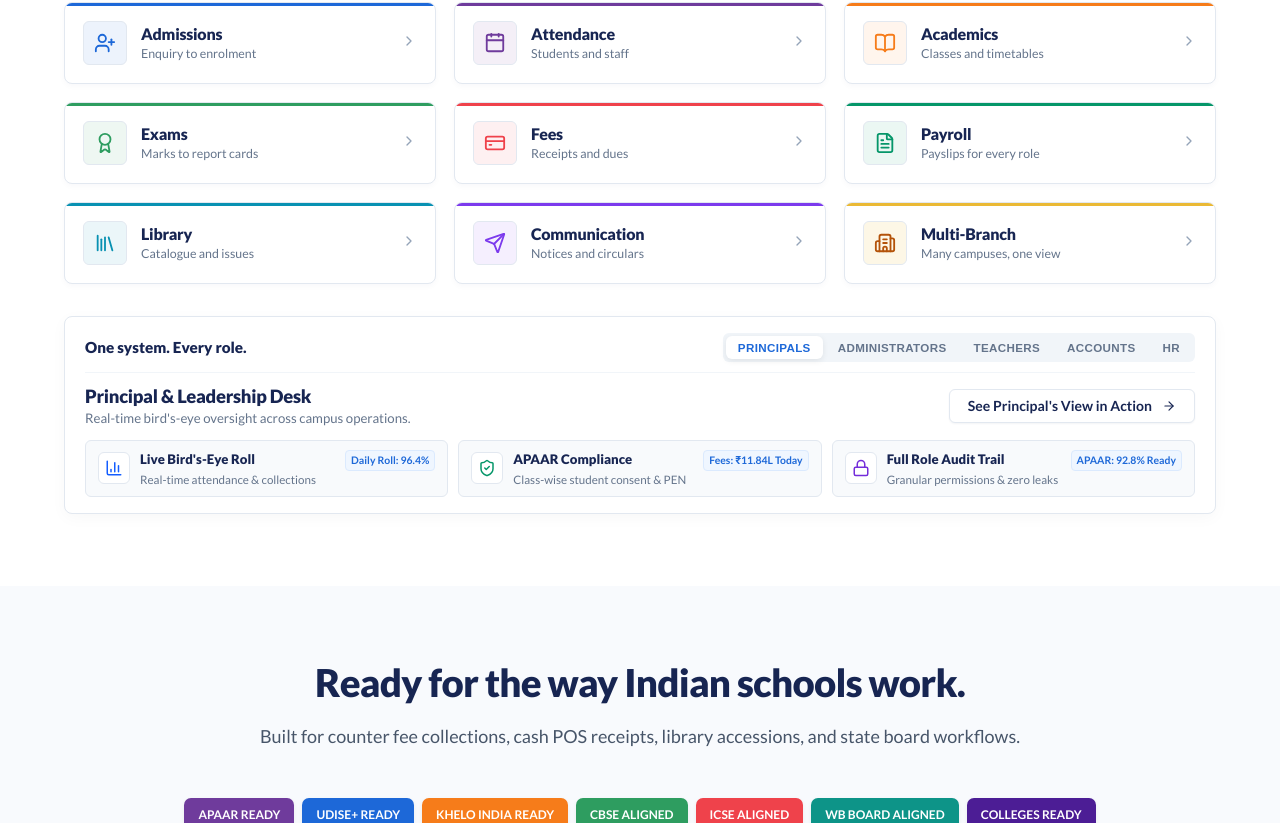
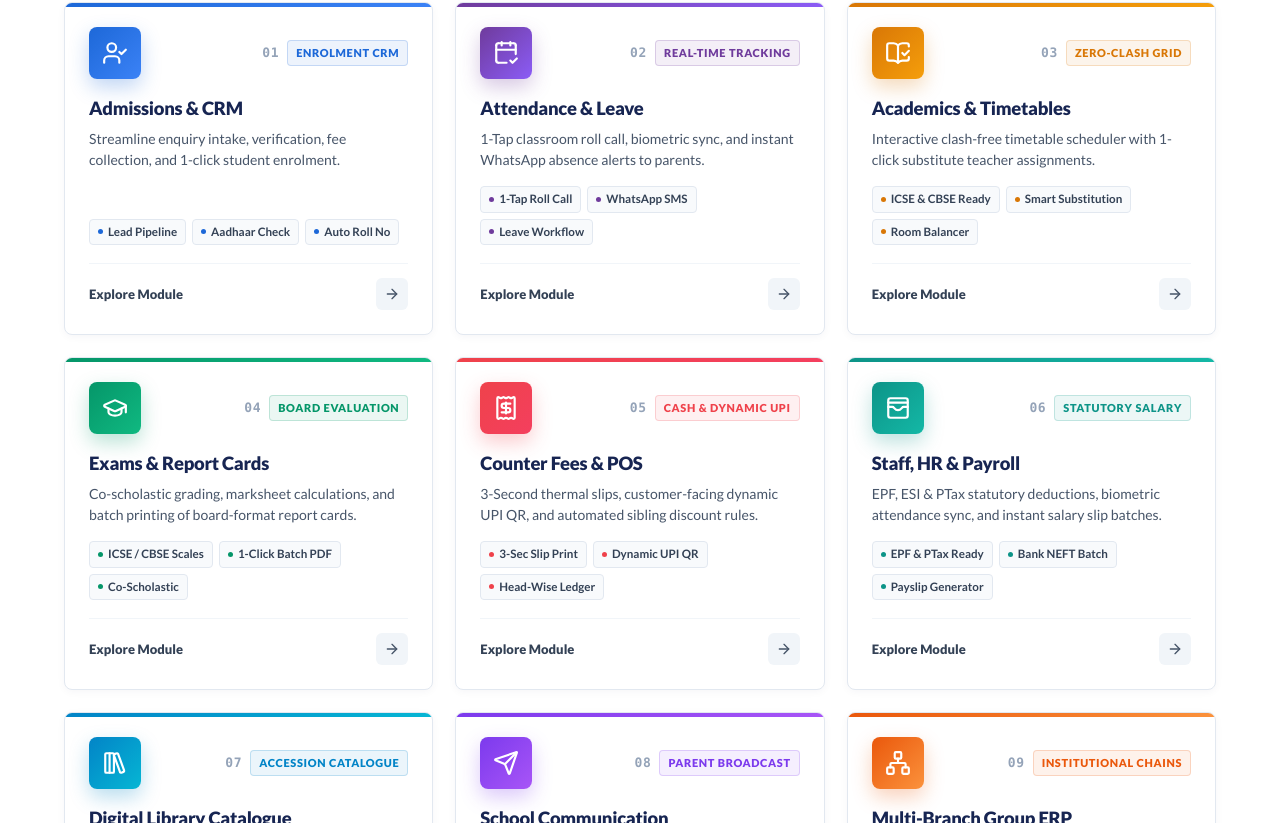
Before and after one commit to Tushar-kumar-sah/zynapte-pragya, a React (Vite) app: page / in a window 1280 px wide. Shown: the part 917-1740 px from the top of the page. Built offline with nearby package versions, Linux system fonts and the light colour scheme.

Commit message:
Redesign core 9 ERP modules section with vibrant gradient icon tiles, badges, feature chips, animated arrows and interconnected OS ribbon

```diff
--- a/src/pages/Home.jsx
+++ b/src/pages/Home.jsx
@@ -7,7 +7,8 @@ import {
   FileText, Library, Send, Building2, Sun, Moon, Laptop,
   Eye, ChevronRight, Phone, BarChart3, Settings, Layers,
   UserCheck, FileUp, Search, Receipt, CalendarCheck,
-  ScanLine, Printer, FileSpreadsheet, Smartphone, Clock
+  ScanLine, Printer, FileSpreadsheet, Smartphone, Clock,
+  CalendarCheck2, BookOpenCheck, GraduationCap, WalletCards, LibraryBig, Network
 } from 'lucide-react';
 import ErpMockup from '../components/ErpMockup';
 import ApaarTracker from '../components/ApaarTracker';
@@ -50,74 +51,119 @@ export default function Home() {
   const coreNineModules = [
     {
       id: 'admissions',
-      title: 'Admissions',
-      subtitle: 'Enquiry to enrolment',
-      icon: <UserPlus size={22} />,
-      colorClass: 'module-accent--blue',
+      num: '01',
+      title: 'Admissions & CRM',
+      subtitle: 'Streamline enquiry intake, verification, fee collection, and 1-click student enrolment.',
+      icon: <UserCheck size={26} color="#FFFFFF" />,
+      accent: '#1D68D8',
+      rgb: '29, 104, 216',
+      gradient: 'linear-gradient(135deg, #1D68D8 0%, #3B82F6 100%)',
+      badge: 'ENROLMENT CRM',
+      chips: ['Lead Pipeline', 'Aadhaar Check', 'Auto Roll No'],
       path: '/student-management'
     },
     {
       id: 'attendance',
-      title: 'Attendance',
-      subtitle: 'Students and staff',
-      icon: <Calendar size={22} />,
-      colorClass: 'module-accent--purple',
+      num: '02',
+      title: 'Attendance & Leave',
+      subtitle: '1-Tap classroom roll call, biometric sync, and instant WhatsApp absence alerts to parents.',
+      icon: <CalendarCheck2 size={26} color="#FFFFFF" />,
+      accent: '#6F3B9C',
+      rgb: '111, 59, 156',
+      gradient: 'linear-gradient(135deg, #6F3B9C 0%, #8B5CF6 100%)',
+      badge: 'REAL-TIME TRACKING',
+      chips: ['1-Tap Roll Call', 'WhatsApp SMS', 'Leave Workflow'],
       path: '/attendance-management'
     },
     {
       id: 'academics',
-      title: 'Academics',
-      subtitle: 'Classes and timetables',
-      icon: <BookOpen size={22} />,
-      colorClass: 'module-accent--orange',
+      num: '03',
+      title: 'Academics & Timetables',
+      subtitle: 'Interactive clash-free timetable scheduler with 1-click substitute teacher assignments.',
+      icon: <BookOpenCheck size={26} color="#FFFFFF" />,
+      accent: '#D97706',
+      rgb: '217, 119, 6',
+      gradient: 'linear-gradient(135deg, #D97706 0%, #F59E0B 100%)',
+      badge: 'ZERO-CLASH GRID',
+      chips: ['ICSE & CBSE Ready', 'Smart Substitution', 'Room Balancer'],
       path: '/academics-timetable'
     },
     {
       id: 'exams',
-      title: 'Exams',
-      subtitle: 'Marks to report cards',
-      icon: <Award size={22} />,
-      colorClass: 'module-accent--green',
+      num: '04',
+      title: 'Exams & Report Cards',
+      subtitle: 'Co-scholastic grading, marksheet calculations, and batch printing of board-format report cards.',
+      icon: <GraduationCap size={26} color="#FFFFFF" />,
+      accent: '#059669',
+      rgb: '5, 150, 105',
+      gradient: 'linear-gradient(135deg, #059669 0%, #10B981 100%)',
+      badge: 'BOARD EVALUATION',
+      chips: ['ICSE / CBSE Scales', '1-Click Batch PDF', 'Co-Scholastic'],
       path: '/exam-result-management'
     },
     {
       id: 'fees',
-      title: 'Fees',
-      subtitle: 'Receipts and dues',
-      icon: <CreditCard size={22} />,
-      colorClass: 'module-accent--coral',
+      num: '05',
+      title: 'Counter Fees & POS',
+      subtitle: '3-Second thermal slips, customer-facing dynamic UPI QR, and automated sibling discount rules.',
+      icon: <Receipt size={26} color="#FFFFFF" />,
+      accent: '#EF424B',
+      rgb: '239, 66, 75',
+      gradient: 'linear-gradient(135deg, #EF424B 0%, #F43F5E 100%)',
+      badge: 'CASH & DYNAMIC UPI',
+      chips: ['3-Sec Slip Print', 'Dynamic UPI QR', 'Head-Wise Ledger'],
       path: '/fees-management'
     },
     {
       id: 'payroll',
-      title: 'Payroll',
-      subtitle: 'Payslips for every role',
-      icon: <FileText size={22} />,
-      colorClass: 'module-accent--emerald',
+      num: '06',
+      title: 'Staff, HR & Payroll',
+      subtitle: 'EPF, ESI & PTax statutory deductions, biometric attendance sync, and instant salary slip batches.',
+      icon: <WalletCards size={26} color="#FFFFFF" />,
+      accent: '#0D9488',
+      rgb: '13, 148, 136',
+      gradient: 'linear-gradient(135deg, #0D9488 0%, #14B8A6 100%)',
+      badge: 'STATUTORY SALARY',
+      chips: ['EPF & PTax Ready', 'Bank NEFT Batch', 'Payslip Generator'],
       path: '/staff-payroll-management'
     },
     {
       id: 'library',
-      title: 'Library',
-      subtitle: 'Catalogue and issues',
-      icon: <Library size={22} />,
-      colorClass: 'module-accent--cyan',
+      num: '07',
+      title: 'Digital Library Catalogue',
+      subtitle: 'Barcode accession cataloguing, NCERT curriculum search, and automatic overdue fine alerts.',
+      icon: <LibraryBig size={26} color="#FFFFFF" />,
+      accent: '#0284C7',
+      rgb: '2, 132, 199',
+      gradient: 'linear-gradient(135deg, #0284C7 0%, #06B6D4 100%)',
+      badge: 'ACCESSION CATALOGUE',
+      chips: ['Barcode Scanner', 'NCERT Book Index', 'Overdue Tracking'],
       path: '/features'
     },
     {
       id: 'communication',
-      title: 'Communication',
-      subtitle: 'Notices and circulars',
-      icon: <Send size={22} />,
-      colorClass: 'module-accent--violet',
+      num: '08',
+      title: 'School Communication',
+      subtitle: 'Official circulars, emergency holiday broadcasts, exam schedules, and parent announcements.',
+      icon: <Send size={26} color="#FFFFFF" />,
+      accent: '#7C3AED',
+      rgb: '124, 58, 237',
+      gradient: 'linear-gradient(135deg, #7C3AED 0%, #A855F7 100%)',
+      badge: 'PARENT BROADCAST',
+      chips: ['WhatsApp Push', 'Circular Manager', 'SMS Fallback'],
       path: '/school-communication'
     },
     {
       id: 'multi-branch',
-      title: 'Multi-Branch',
-      subtitle: 'Many campuses, one view',
-      icon: <Building2 size={22} />,
-      colorClass: 'module-accent--gold',
+      num: '09',
+      title: 'Multi-Branch Group ERP',
+      subtitle: '1-Click executive campus switcher with segregated accounting ledgers and group-wide MIS.',
+      icon: <Network size={26} color="#FFFFFF" />,
+      accent: '#EA580C',
+      rgb: '234, 88, 12',
+      gradient: 'linear-gradient(135deg, #EA580C 0%, #FB923C 100%)',
+      badge: 'INSTITUTIONAL CHAINS',
+      chips: ['1-Click Switcher', 'Separate Books', 'Unified MIS'],
       path: '/multi-branch-management'
     }
   ];
@@ -240,19 +286,70 @@ export default function Home() {
           {/* 9 Core ERP Modules in a Balanced 3x3 Grid */}
           <div className="core-nine-modules-grid">
             {coreNineModules.map((mod) => (
-              <Link to={mod.path} key={mod.id} className={`core-module-card ${mod.colorClass}`}>
-                <div className="core-module-icon-wrap">
-                  {mod.icon}
+              <Link
+                to={mod.path}
+                key={mod.id}
+                className="core-module-card"
+                style={{
+                  '--mod-accent': mod.accent,
+                  '--mod-rgb': mod.rgb,
+                  '--mod-gradient': mod.gradient
+                }}
+              >
+                {/* Top Row: Vibrant Gradient Icon & Step Pill */}
+                <div className="core-module-header">
+                  <div className="core-module-icon-tile" style={{ background: mod.gradient }}>
+                    {mod.icon}
+                  </div>
+                  <div className="core-module-badge-wrap">
+                    <span className="core-module-num">{mod.num}</span>
+                    <span className="core-module-pill">{mod.badge}</span>
+                  </div>
                 </div>
-                <div className="core-module-text">
-                  <h4>{mod.title}</h4>
-                  <p>{mod.subtitle}</p>
+
+                {/* Content */}
+                <div className="core-module-content">
+                  <h3 className="core-module-title">{mod.title}</h3>
+                  <p className="core-module-desc">{mod.subtitle}</p>
                 </div>
-                <div className="core-module-arrow">
-                  <ChevronRight size={16} />
+
+                {/* Feature Micro-Chips */}
+                <div className="core-module-chips">
+                  {mod.chips.map((chip, idx) => (
+                    <span key={idx} className="core-module-chip">
+                      <span className="core-module-chip-dot" />
+                      {chip}
+                    </span>
+                  ))}
+                </div>
+
+                {/* Interactive Bottom Action Bar with Animated Arrow */}
+                <div className="core-module-footer">
+                  <span className="core-module-cta-text">Explore Module</span>
+                  <div className="core-module-arrow-btn">
+                    <ArrowRight size={16} />
+                  </div>
                 </div>
               </Link>
             ))}
+          </div>
+
+          {/* Connected OS Ribbon */}
+          <div className="core-modules-integration-ribbon">
+            <div className="integration-ribbon-item">
+              <span className="ribbon-glow-dot" style={{ background: '#1D68D8', boxShadow: '0 0 8px #1D68D8' }} />
+              <span><strong>Unified Single Ledger:</strong> Zero manual retyping across desks</span>
+            </div>
+            <div className="integration-ribbon-sep" />
+            <div className="integration-ribbon-item">
+              <span className="ribbon-glow-dot" style={{ background: '#059669', boxShadow: '0 0 8px #059669' }} />
+              <span><strong>Instant Board Exports:</strong> 100% ICSE &amp; CBSE compliant</span>
+            </div>
+            <div className="integration-ribbon-sep" />
+            <div className="integration-ribbon-item">
+              <span className="ribbon-glow-dot" style={{ background: '#EF424B', boxShadow: '0 0 8px #EF424B' }} />
+              <span><strong>Zero-Leak Privacy:</strong> Strict role-isolated data boundaries</span>
+            </div>
           </div>
 
           {/* Role Switcher: "One system. Every role." */}
```
Also changed, not shown: src/index.css.
